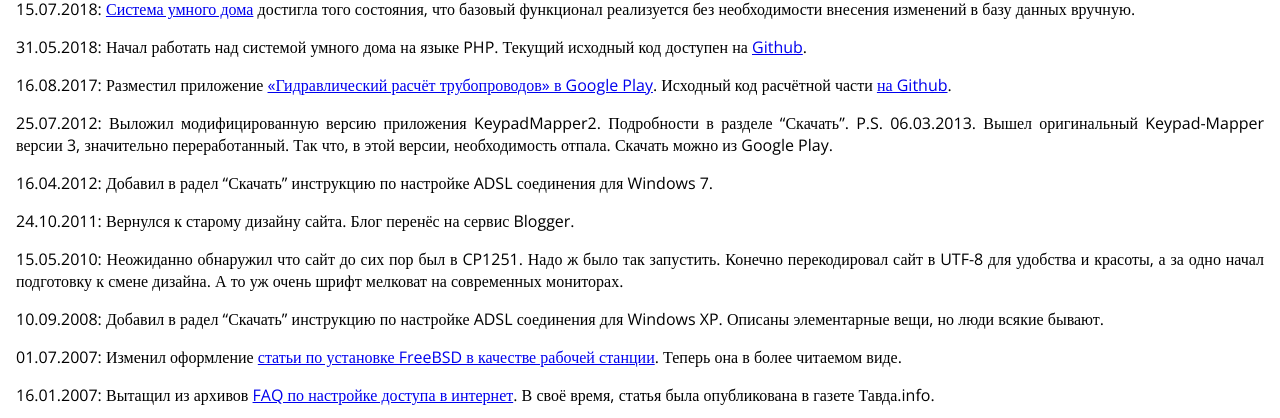
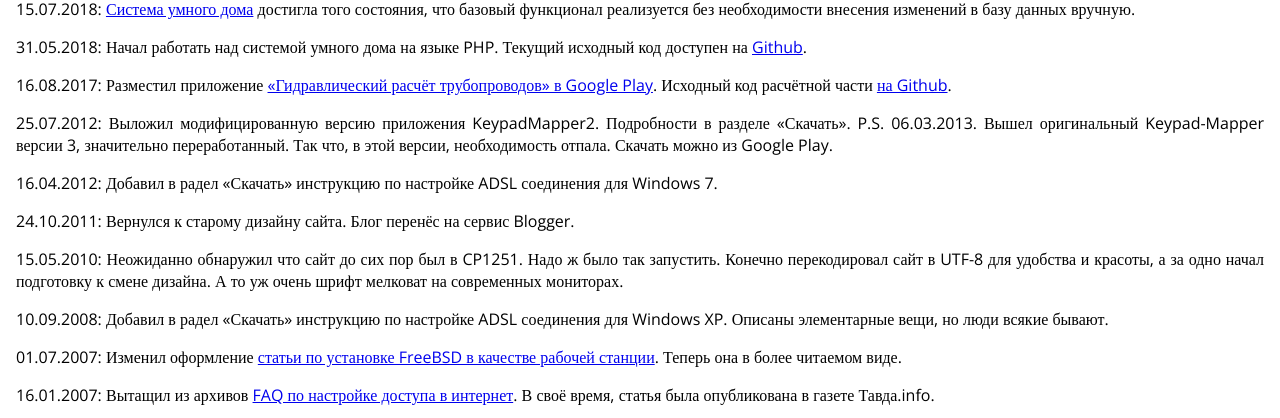
Before and after one commit to fsa/site, a Jekyll site: the page built from index.md, in a window 1280 px wide. Shown: the part 126-544 px from the top of the page. Built offline with Jekyll 4.4.1, drawn with Linux system fonts in a browser that asks for light colours; some of the changed lines change nothing that is shown.

Commit message:
Откат изменений с кавычками на титульной.

```diff
--- a/index.md
+++ b/index.md
@@ -10,15 +10,15 @@ title: Сайт FSA
 
 16.08.2017: Разместил приложение [&laquo;Гидравлический расчёт трубопроводов&raquo; в Google Play](https://play.google.com/store/apps/details?id=net.tavda.pipelines). Исходный код расчётной части [на Github](https://github.com/fsa/hydraulic).
 
-25.07.2012: Выложил модифицированную версию приложения KeypadMapper2. Подробности в разделе "Скачать". P.S. 06.03.2013. Вышел оригинальный Keypad-Mapper версии 3, значительно переработанный. Так что, в этой версии, необходимость отпала. Скачать можно из Google Play.
+25.07.2012: Выложил модифицированную версию приложения KeypadMapper2. Подробности в разделе &laquo;Скачать&raquo;. P.S. 06.03.2013. Вышел оригинальный Keypad-Mapper версии 3, значительно переработанный. Так что, в этой версии, необходимость отпала. Скачать можно из Google Play.
 
-16.04.2012: Добавил в радел "Скачать" инструкцию по настройке ADSL соединения для Windows 7.
+16.04.2012: Добавил в радел &laquo;Скачать&raquo; инструкцию по настройке ADSL соединения для Windows 7.
 
 24.10.2011: Вернулся к старому дизайну сайта. Блог перенёс на сервис Blogger.
 
 15.05.2010: Неожиданно обнаружил что сайт до сих пор был в CP1251. Надо ж было так запустить. Конечно перекодировал сайт в UTF-8 для удобства и красоты, а за одно начал подготовку к смене дизайна. А то уж очень шрифт мелковат на современных мониторах.
 
-10.09.2008: Добавил в радел "Скачать" инструкцию по настройке ADSL соединения для Windows XP.
+10.09.2008: Добавил в радел &laquo;Скачать&raquo; инструкцию по настройке ADSL соединения для Windows XP.
   Описаны элементарные вещи, но люди всякие бывают.
 
 01.07.2007: Изменил оформление [статьи по установке FreeBSD в качестве рабочей станции](/FreeBSD/desktop/).  Теперь она в более читаемом виде.
```
